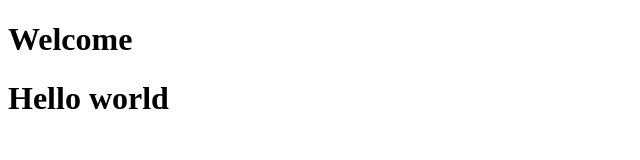
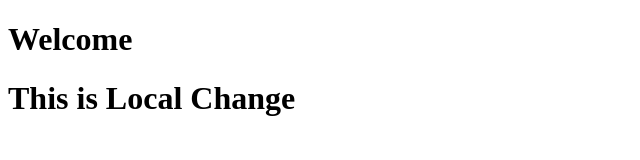
Before and after one commit to Mustaqeem-Codes/Practice, a plain HTML site: page index.html in a window 1280 px wide. Shown: the whole page, without its empty margins (0-640 px from the left). Drawn offline with Linux system fonts and the light colour scheme.

Commit message:
ocal change for CLI conflict test

```diff
--- a/index.html
+++ b/index.html
@@ -7,6 +7,6 @@
 </head>
 <body>
     <h1>Welcome</h1>
-    <h1>Hello world</h1>
+    <h1>This is Local Change</h1>
 </body>
 </html>
```
